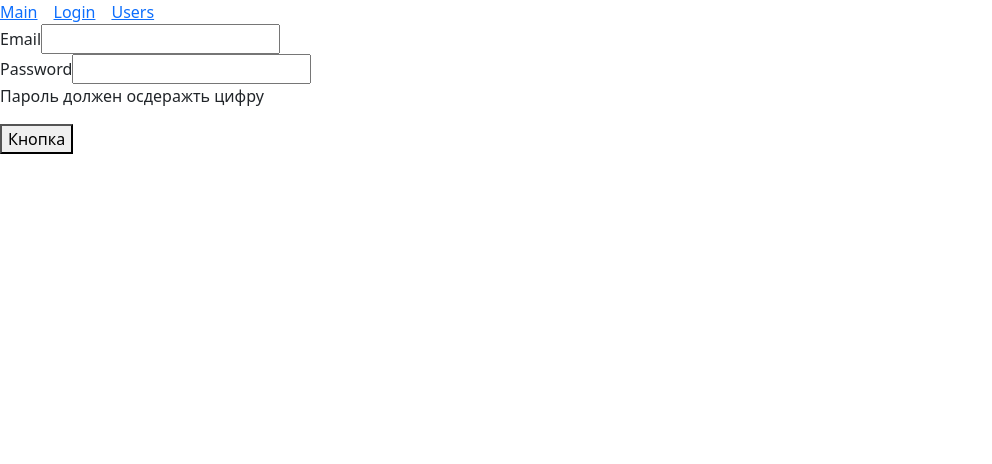
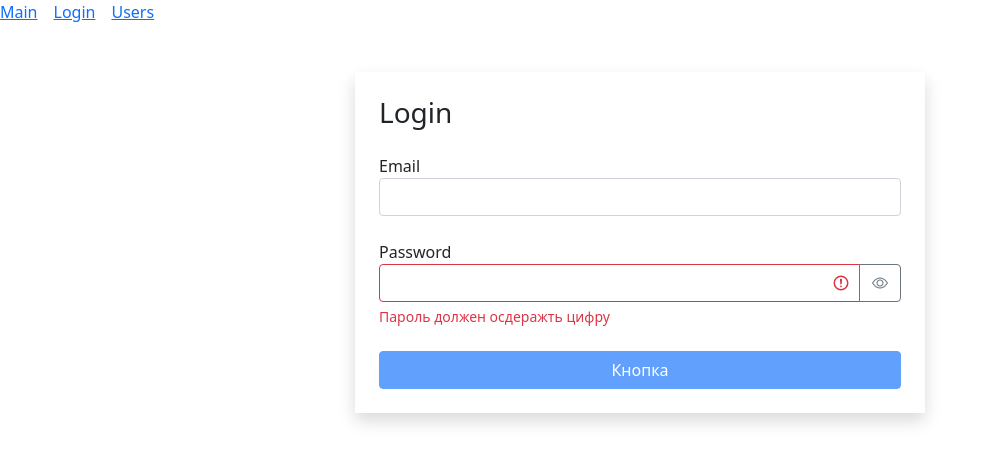
Before and after one commit to Roseskk/users_note, a React (Create React App) app: page /login in a window 1280 px wide. Shown: the top 464 px of the page, without its empty margins (0-992 px from the left). Built offline with nearby package versions, Linux system fonts and the light colour scheme.

Commit message:
validator

```diff
--- a/src/components/atomic/textField.jsx
+++ b/src/components/atomic/textField.jsx
@@ -1,20 +1,36 @@
-import React from "react";
+import React, {useState} from "react";
 import PropTypes from "prop-types";
 
 const TextField = ({ label, type, value, name, onChange, error }) => {
+    const  [showPassword, setShowPassword] = useState(false)
+    const getInputClasses = () => {
+        return "form-control"+(error ? " is-invalid" : "");
+    };
+    const toggleShowPassword = () => {
+        setShowPassword((prevState) => !prevState)
+    }
     return (
-        <div>
+        <div className={"mb-4"}>
             <label htmlFor={name}>{label}</label>
+            <div className={"input-group has-validation"}>
             <input
-                type={type}
+                className={`${getInputClasses()}`}
+                type={showPassword ? "text" : type }
                 name={name}
                 id={name}
                 value={value}
                 onChange={onChange}
             />
-            {
-                error && <p>{error}</p>
-            }
+                {type === 'password' &&
+                    <button className={"btn btn-outline-secondary"} type={"button"} onClick={toggleShowPassword}>
+                        <i className={"bi bi-eye"+ (showPassword ?"-slash": "")}></i>
+                    </button>
+                }
+                {
+                    error && <div className={"invalid-feedback"}>{error}</div>
+                }
+
+            </div>
         </div>
     );
 };
--- a/src/components/layouts/login.jsx
+++ b/src/components/layouts/login.jsx
@@ -19,10 +19,10 @@
     const validate = () => {
         const errors = validator(data, validatorConfig)
         if (errors?.email === undefined  && errors?.password === undefined) {
+
             setError(errors);
             return  true
         } else {
-            console.log(errors)
             setError(errors);
             return Object.keys(errors).length === 0
         }
@@ -35,6 +35,7 @@
             [e.target.name]: e.target.value
         }));
     };
+
 
     const validatorConfig = {
         email: {
@@ -70,6 +71,10 @@
 
 
     return (
+        <div className={"container mt-5"}>
+            <div className={"row"}>
+                <div className={"col-md-6 offset-md-3 shadow p-4"}>
+                    <h3 className={"mb-4"}>Login</h3>
                     <form onSubmit={handleSubmit}>
                         <TextField
                             label={"Email"}
@@ -86,8 +91,11 @@
                             onChange={handleChange}
                             error={err.password}
                         />
-            <button>Кнопка</button>
+                        <button className={"btn btn-primary w-100 mx-auto"} disabled={!(err?.email === undefined  && err?.password === undefined)}>Кнопка</button>
                     </form>
+                </div>
+            </div>
+        </div>
     );
 };
 export default Login;
```
Lines whose indentation alone changed are shown as unchanged.
